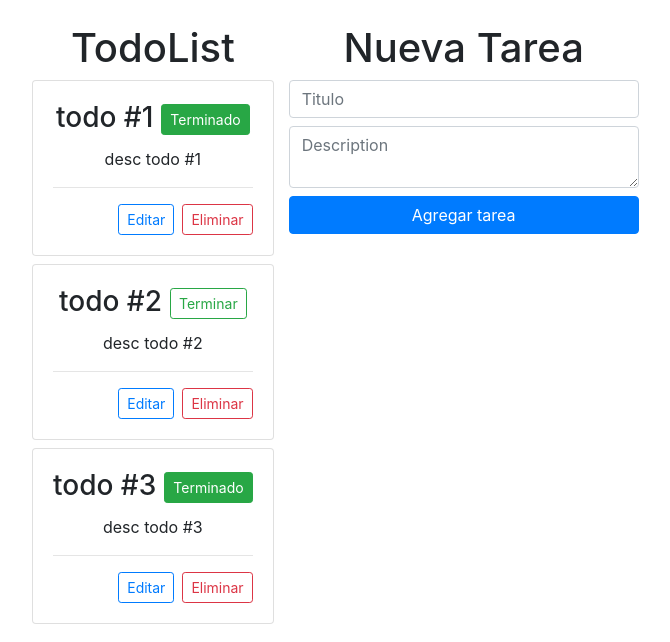
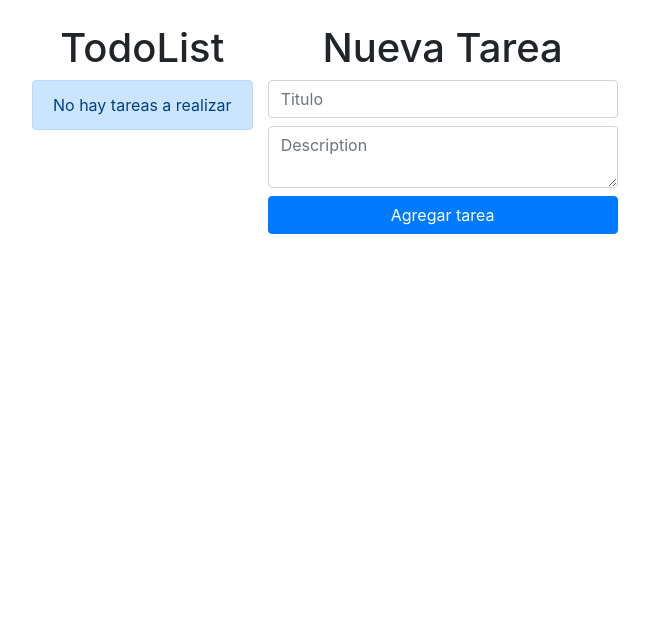
Before and after one commit to jonasojeda/todo-app, a React (Create React App) app: page / in a window 1280 px wide. Shown: the top 642 px of the page, without its empty margins (38-708 px from the left). Built offline with nearby package versions, Linux system fonts and the light colour scheme.

Commit message:
Implementation of local storage

```diff
--- a/src/components/Todo/Todo.jsx
+++ b/src/components/Todo/Todo.jsx
@@ -1,6 +1,6 @@
 import React from 'react'
 
-const Todo = ({todo, todoDelete,todoToogleChange}) => {
+const Todo = ({todo, todoDelete,todoToogleChange,setTodoEdit}) => {
 
   return (
 
@@ -20,7 +20,9 @@ const Todo = ({todo, todoDelete,todoToogleChange}) => {
                 </p>
                 <hr/>
                 <div className='d-flex justify-content-end'>
-                    <button className='btn btn-sm btn-outline-primary mr-2'>Editar</button>
+                    <button
+                    onClick={()=>setTodoEdit(todo)}
+                    className='btn btn-sm btn-outline-primary mr-2'>Editar</button>
 
                     <button
                     onClick={()=>todoDelete(todo.id)}
--- a/src/components/TodoForm/TodoForm.jsx
+++ b/src/components/TodoForm/TodoForm.jsx
@@ -1,11 +1,11 @@
-import React, { useState } from 'react'
+import React, { useEffect, useState } from 'react'
 
 const initialFormValues={
   title: '',
   description:''
 }
 
-const TodoForm = ({todoAdd}) => {
+const TodoForm = ({todoAdd,todoEdit,todoUpdate,setTodoEdit}) => {
   const [formValues, setFormValues] = useState(initialFormValues)
   const {title, description}= formValues
   const [errors, setErrors]= useState(null)
@@ -19,6 +19,15 @@ const TodoForm = ({todoAdd}) => {
 
     setFormValues(changedFormValue)
   }
+
+  useEffect(()=>{
+    if(todoEdit){
+      setFormValues(todoEdit)
+    }else{
+      setFormValues(initialFormValues)
+    }
+
+  },[todoEdit])
 
   const handleSubmit = (e)=>{
     e.preventDefault(); // Evita que recargue la pagina
@@ -34,9 +43,19 @@ const TodoForm = ({todoAdd}) => {
       return ;
     }
 
-    todoAdd(formValues);
-    setFormValues(initialFormValues)
-    setSuccessMessage('Tarea agregada con exito')
+    if(todoEdit){
+      //Actualizar Todo
+      todoUpdate(formValues)
+      setSuccessMessage('Tarea actualizada con exito')
+    }else{
+      todoAdd(formValues);
+      setSuccessMessage('Tarea agregada con exito')
+
+    }
+
+
+
+
     setTimeout(()=>{
       setSuccessMessage(null)
     },5000)
@@ -44,25 +63,10 @@ const TodoForm = ({todoAdd}) => {
 
   }
 
-  // const handleError= ()=>{
-
-  //   const error = []
-
-  //   if(!formValues.title){
-  //     error.push({key:0,message:'Ingres el titulo'})
-  //   }
-
-  //   if(!formValues.description){
-  //     error.push({key:0,message:'Ingres la descripcion'})
-  //   }
-
-  //   setErrors(error)
-  // }
-
 
   return (
     <div>
-        <h1>Nueva Tarea</h1>
+        <h1>{todoEdit?'Editar tarea':'Nueva Tarea'}</h1>
         <form onSubmit={handleSubmit}>
           <input
             type="text"
@@ -94,8 +98,16 @@ const TodoForm = ({todoAdd}) => {
           }
           <button
             className='btn btn-primary btn-block mt-2'
-          >Agregar tarea
+          >{todoEdit?'Actualizar tarea':'Agregar tarea'}
           </button>
+
+          {todoEdit &&
+            <button
+            onClick={()=>{setTodoEdit(null)}}
+            className='btn btn-warning mt-2 btn-block'>
+              Cancelar edicion
+            </button>
+          }
         </form>
     </div>
   )
--- a/src/components/TodoList/TodoList.jsx
+++ b/src/components/TodoList/TodoList.jsx
@@ -3,18 +3,26 @@ import Todo from '../Todo/Todo'
 
 
 
-const TodoList = ({todos, todoDelete, todoToogleChange}) => {
+const TodoList = ({todos, todoDelete, todoToogleChange,setTodoEdit}) => {
 
   return (
     <div>
         <h1>TodoList</h1>
-        {todos.map(todo =>{
-           return <Todo
-           todo={todo}
-           todoDelete={todoDelete}
-           todoToogleChange={todoToogleChange}
-           key = {todo.id}/>
-        })}
+        {
+          todos.length === 0
+          ?(<div className='alert alert-primary'>No hay tareas a realizar </div>)
+
+          :todos.map(todo =>{
+            return <Todo
+            todo={todo}
+            todoDelete={todoDelete}
+            todoToogleChange={todoToogleChange}
+            key = {todo.id}
+            setTodoEdit={setTodoEdit}
+            />
+
+         })
+        }
     </div>
   )
 }
--- a/src/pages/Home/Home.jsx
+++ b/src/pages/Home/Home.jsx
@@ -1,4 +1,4 @@
-import React, { useState } from 'react'
+import React, { useEffect, useState } from 'react'
 import TodoForm from '../../components/TodoForm/TodoForm'
 import TodoList from '../../components/TodoList/TodoList'
 
@@ -23,12 +23,20 @@ const initialTodos =[
   completed : true
   }]
 
+  const localTodos = JSON.parse(localStorage.getItem('todos')) //aqui se almacenan las todos previas al refrescar la pagina
 function Home() {
 
-  const [todos, setTodos] = useState(initialTodos);
+  const [todos, setTodos] = useState(localTodos || []);
+  const [todoEdit, setTodoEdit] = useState(null)
 
+  useEffect(()=>{ //Utilizamos el useEffect para escuchar a las todos y guardarlas en el localStorage
+    localStorage.setItem('todos',JSON.stringify(todos))
+  },[todos])
 
   const todoDelete = (todoId) => {
+    if(todoEdit && todoId === todoEdit.id){
+      setTodoEdit(null);
+    }
     const changesTodos = todos.filter(todo => todo.id !== todoId)
     setTodos(changesTodos);
   }
@@ -66,6 +74,15 @@ function Home() {
     setTodos(changedTodos);
   }
 
+  const todoUpdate = (todoEdit)=>{
+    const changedTodos = todos.map(todo => (
+      todo.id === todoEdit.id
+      ? todoEdit
+      :todo
+    ))
+    setTodos(changedTodos)
+  }
+
   return (
     <div className='container mt-4'>
       <div className='row'>
@@ -74,12 +91,16 @@ function Home() {
             todos={todos}
             todoDelete={todoDelete}
             todoToogleChange={todoToogleChange}
+            setTodoEdit = {setTodoEdit}
 
           />
         </div>
         <div className='col-4'>
           <TodoForm
+            todoUpdate={todoUpdate}
+            todoEdit={todoEdit}
             todoAdd={todoAdd}
+            setTodoEdit = {setTodoEdit}
           />
         </div>
       </div>
```
